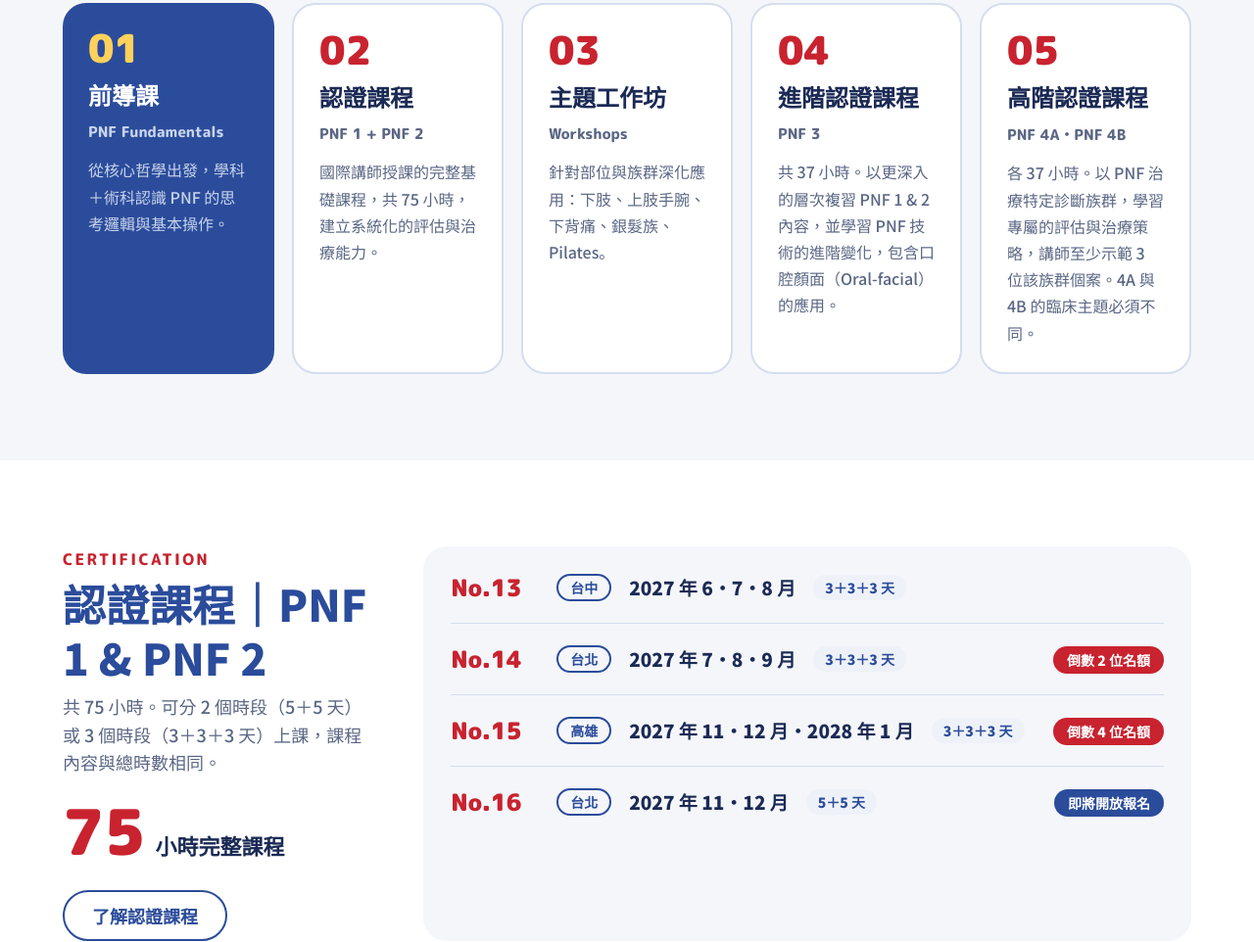
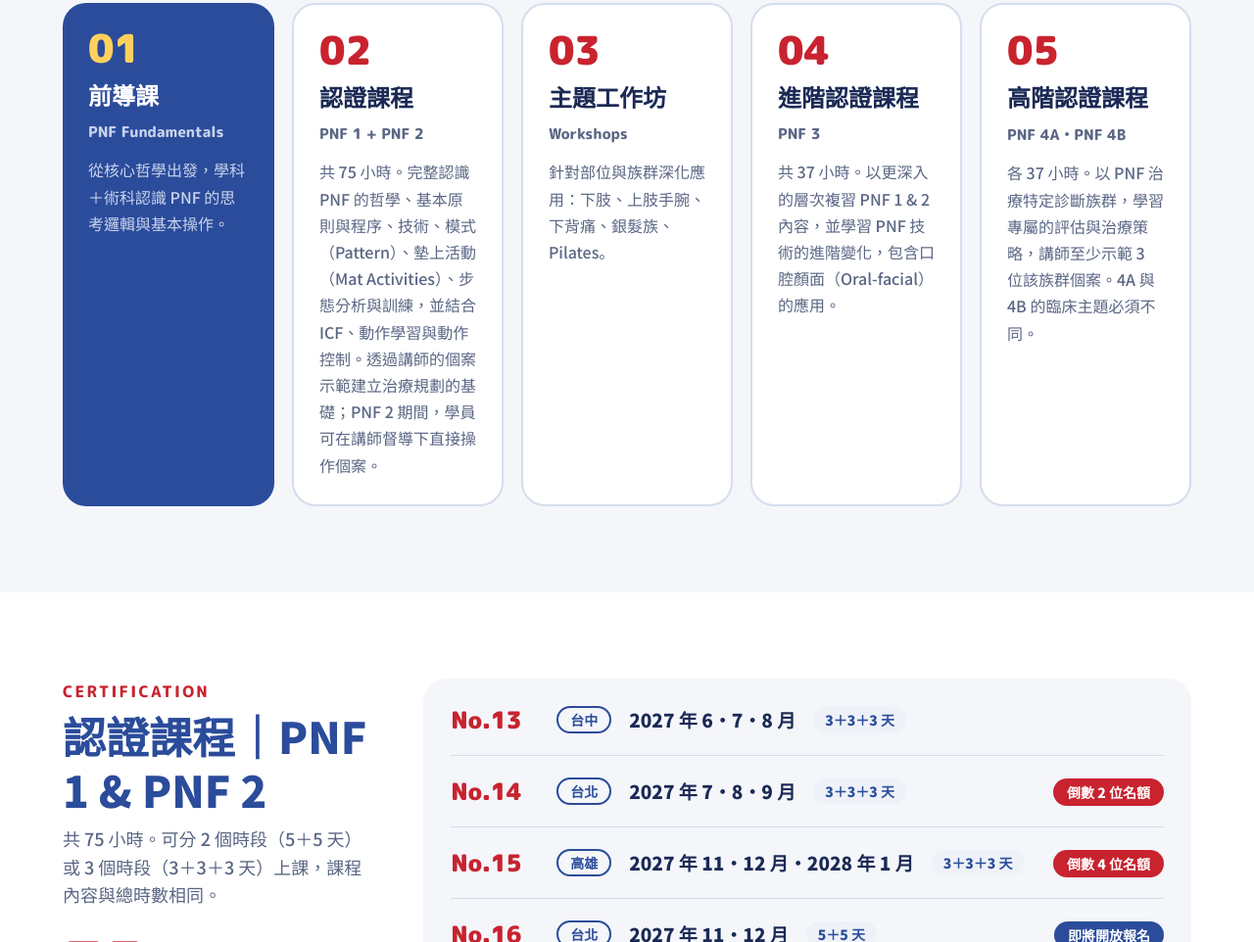
Before and after one commit to tpnfaofficial/tpnfa-website, a plain HTML site: page index.html in a window 1280 px wide. Shown: the part 1865-2827 px from the top of the page at 98% size. Drawn offline with Linux system fonts and the light colour scheme.

Commit message:
學習路徑：PNF 1 + 2 課程說明
Co-Authored-By: Claude Opus 5.5 <noreply@anthropic.com>
Claude-Session: https://claude.ai/code/session_01K1eDmR1He1EdYfpH5Xdf8Z

```diff
--- a/index.html
+++ b/index.html
@@ -96,7 +96,7 @@
 <span style="font-family: 'M PLUS Rounded 1c', sans-serif; font-size: 40px; font-weight: 900; line-height: 1; color: #C8232F">02</span>
 <span style="font-size: 24px; font-weight: 900">認證課程</span>
 <span style="font-family: 'M PLUS Rounded 1c', sans-serif; font-size: 15px; font-weight: 800; color: #5A6684">PNF 1 + PNF 2</span>
-<p style="margin: 4px 0 0; font-size: 16px; line-height: 1.7; color: #5A6684">國際講師授課的完整基礎課程，共 75 小時，建立系統化的評估與治療能力。</p>
+<p style="margin: 4px 0 0; font-size: 16px; line-height: 1.7; color: #5A6684">共 75 小時。完整認識 PNF 的哲學、基本原則與程序、技術、模式（Pattern）、墊上活動（Mat Activities）、步態分析與訓練，並結合 ICF、動作學習與動作控制。透過講師的個案示範建立治療規劃的基礎；PNF 2 期間，學員可在講師督導下直接操作個案。</p>
 </div>
 <div style="flex: 1 1 196px; min-width: 0; background: #FFFFFF; color: #1B2A55; border: 2px solid #D5DDEE; border-radius: 24px; padding: 26px; display: flex; flex-direction: column; gap: 10px">
 <span style="font-family: 'M PLUS Rounded 1c', sans-serif; font-size: 40px; font-weight: 900; line-height: 1; color: #C8232F">03</span>
```
